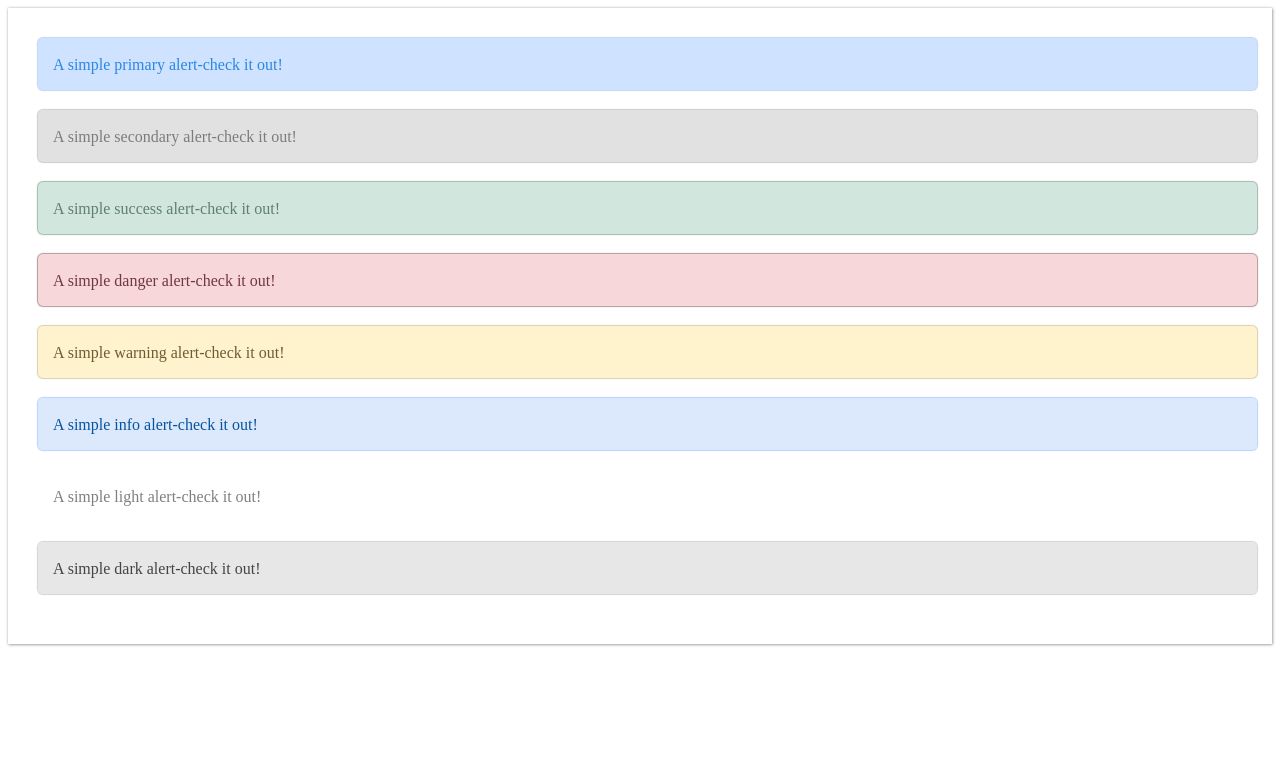
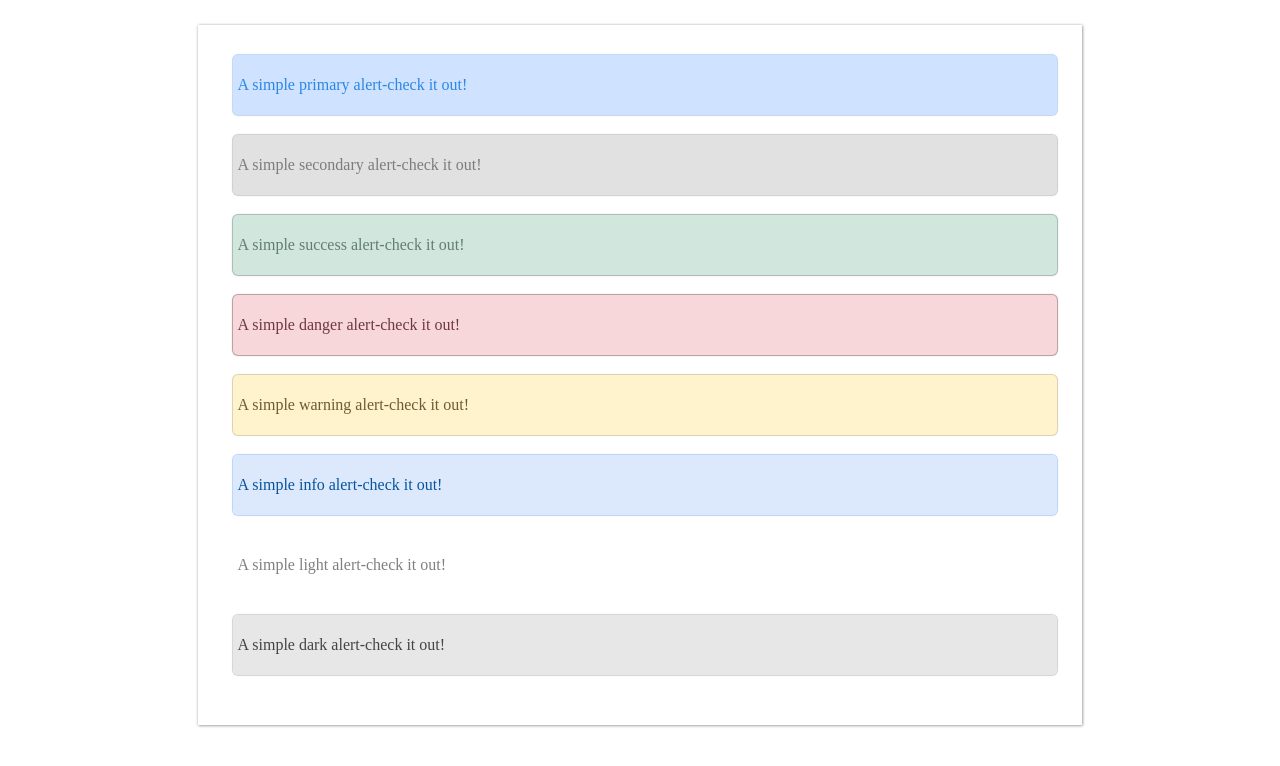
Before and after one commit to vj792002/alert-message, a plain HTML site: page index.html in a window 1280 px wide. Drawn offline with Linux system fonts and the light colour scheme.

Commit message:
css code changes

```diff
--- a/css/style.css
+++ b/css/style.css
@@ -1,13 +1,15 @@
 
 .container{
 	box-shadow: 0px 0px 3px 0.5px gray;
-	padding:30px;
+	padding:30px 35px 30px 35px;
+	margin:2% 15% 2% 15%;
+
 }
 .primary{
 	background-color: #cfe2ff;
 	width:100%;
 	height:50px;
-    padding:2px 0 0 15px;
+    padding:5px;
 	border-radius:5px;
 	box-shadow:0 0 1px  1px #c0d5f2;
 	color: #0773ded1;
@@ -17,7 +19,7 @@
 	background-color: #7c7c7c3b;
 	width:100%;
 	height:50px;
-    padding:2px 0 0 15px;
+    padding:5px;
 	border-radius:5px;
 	box-shadow:0 0 1px  1px #acacac9c;
 	color: #7c7c7c;
@@ -27,7 +29,7 @@
 	background-color: rgb(209,230,221);
 	width:100%;
 	height:50px;
-    padding:2px 0 0 15px;
+    padding:5px;
 	border-radius:5px;
 	box-shadow:0 0 1px  1px rgb(121 148 136 / 68%);
 	color: rgb(96,127,112);
@@ -37,7 +39,7 @@
 	background-color: rgb(247,215,218);
 	width:100%;
 	height:50px;
-    padding:2px 0 0 15px;
+    padding:5px;
 	border-radius:5px;
 	box-shadow:0 0 1px  1px rgb(179 152 154);
 	color: rgb(111,56,62);
@@ -47,7 +49,7 @@
 	background-color:rgb(255,243,205);
 	width:100%;
 	height:50px;
-    padding:2px 0 0 15px;
+    padding:5px;
 	border-radius:5px;
 	box-shadow:0 0 1px  1px rgb(217 207 174);
 	color: rgb(110,91,50);
@@ -57,7 +59,7 @@
 	background-color: #b7d2fb7a;
 	width:100%;
 	height:50px;
-    padding:2px 0 0 15px;
+    padding:5px;
 	border-radius:5px;
 	box-shadow:0 0 1px  1px #b7d2fb;
 	color: #07539d;
@@ -67,7 +69,7 @@
 	background-color: white;
 	width:100%;
 	height:50px;
-    padding:2px 0 0 15px;
+    padding:5px;
 	border-radius:5px;
 	box-shadow:0 0 1px  1px white;
 	color: #00000080;
@@ -77,7 +79,7 @@
 	background-color: #d3d3d38c;
 	width:100%;
 	height:50px;
-    padding:2px 0 0 15px;
+    padding:5px;
 	border-radius:5px;
 	box-shadow:0 0 1px  1px #d3d3d3;
 	color: #2d2c2cde;
```
